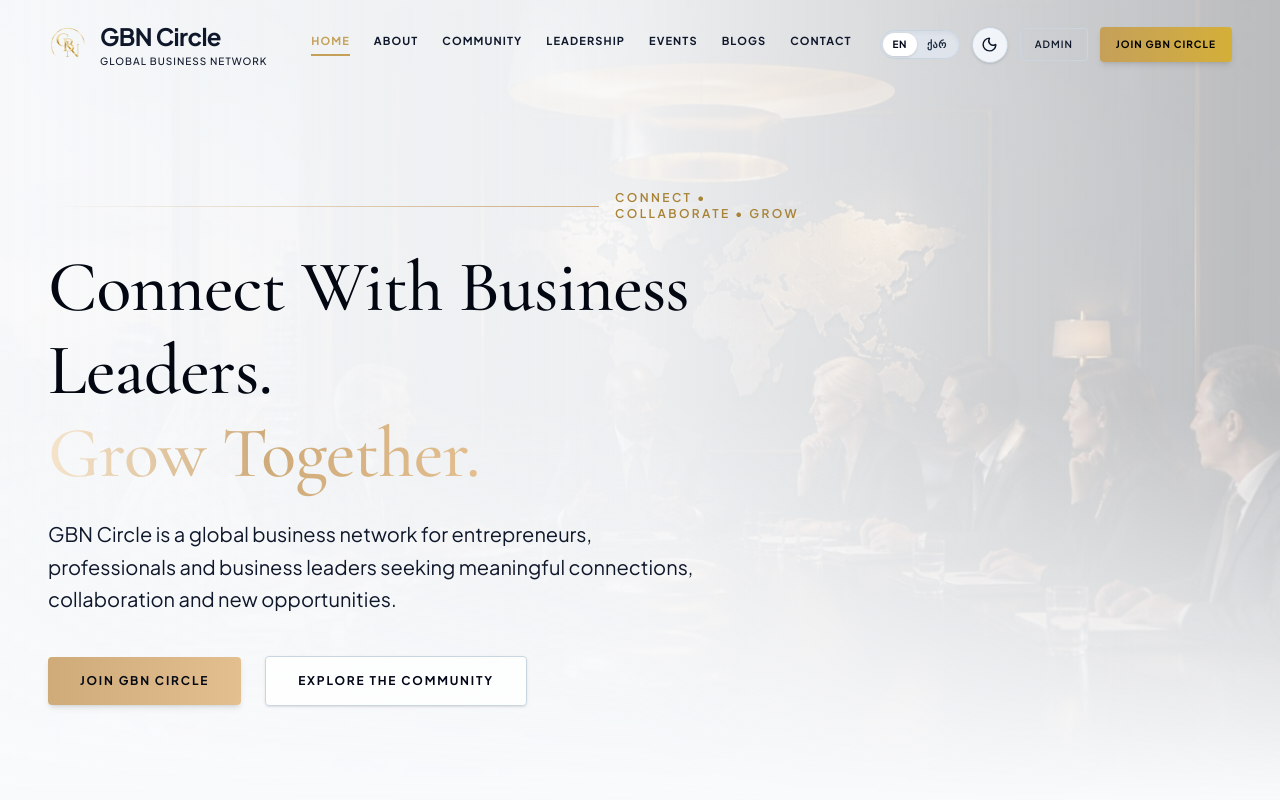
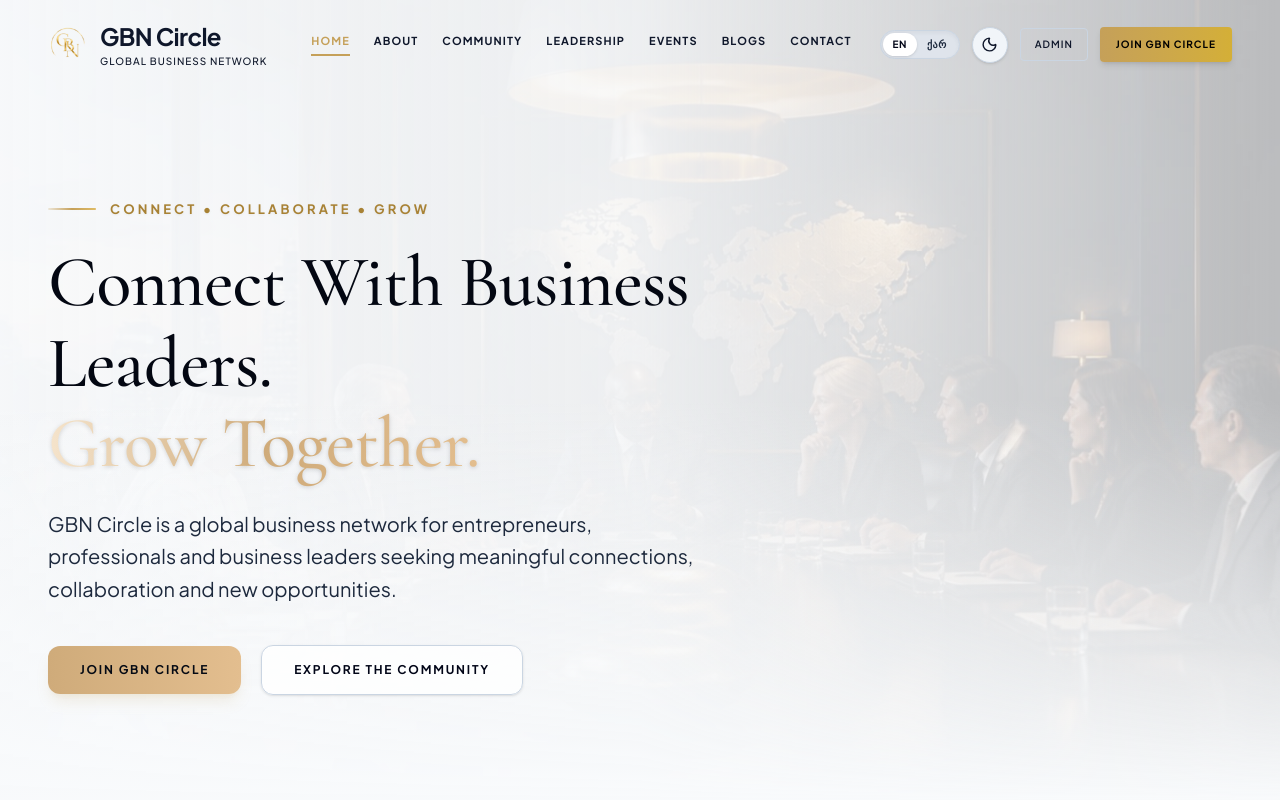
Before and after one commit to nimethfernando/gbn-circle, a Next.js app: page / in a window 1280 px wide. Shown: the top 800 px of the page. Built offline with nearby package versions, Linux system fonts and the light colour scheme; no server answers; the database is empty.

Commit message:
fix(hero): keep badge on single line, fix line animation expansion, and polish CTA styling

```diff
--- a/src/app/blogs/page.tsx
+++ b/src/app/blogs/page.tsx
@@ -589,15 +589,15 @@
             </button>
 
             {/* Header info */}
-            <div className="mb-6 pr-12 sm:pr-14">
-              <div className="flex flex-wrap items-center gap-x-3 gap-y-2 text-xs mb-3.5 pr-6 sm:pr-0">
+            <div className="mb-6 pr-10 sm:pr-12">
+              <div className="flex flex-wrap items-center gap-2 sm:gap-3 text-xs mb-3.5">
                 <span className="px-2.5 py-1 rounded bg-[#c5a059] text-black text-[10px] font-bold uppercase tracking-wider shrink-0 shadow-xs">
                   {readingArticle.category}
                 </span>
-                <div className="flex items-center gap-2 text-slate-500 dark:text-slate-400 flex-wrap">
+                <div className="flex items-center gap-2 text-slate-500 dark:text-slate-400 shrink-0">
                   <span>{readingArticle.date}</span>
                   <span className="text-slate-400">&bull;</span>
-                  <span className="inline-flex items-center gap-1 font-medium text-slate-600 dark:text-slate-300 whitespace-nowrap">
+                  <span className="inline-flex items-center gap-1 font-medium text-slate-600 dark:text-slate-300">
                     <Clock size={12} className="text-[#b38838] dark:text-[#c5a059]" />
                     {readingArticle.readTime}
                   </span>
--- a/src/components/home/Hero.tsx
+++ b/src/components/home/Hero.tsx
@@ -35,40 +35,38 @@
 
       <div className="container relative mx-auto px-6 md:px-12 z-10 max-w-7xl mt-6 sm:mt-12">
         <div className="max-w-3xl">
-          <div className="flex items-center gap-4 mb-6 animate-fade-in-up">
-            <div
-              className="h-px w-12 bg-gold-gradient animate-draw-line"
-              style={{
-                animationDelay: '0.2s',
-                background:
-                  'linear-gradient(to right, transparent, var(--color-gbn-gold))',
-              }}
-            ></div>
-            <p className="text-[#a88235] dark:text-gbn-gold uppercase tracking-[0.2em] text-xs font-semibold">
+          <div className="flex items-center gap-3.5 mb-6 animate-fade-in-up">
+            <div className="w-8 sm:w-12 h-[2px] rounded-full shrink-0 overflow-hidden bg-[#c5a059]/20">
+              <div
+                className="h-full w-full bg-gradient-to-r from-transparent via-[#c5a059] to-[#dfbb66] animate-draw-line"
+                style={{ animationDelay: '0.2s' }}
+              />
+            </div>
+            <p className="text-[#a88235] dark:text-[#c5a059] uppercase tracking-[0.2em] sm:tracking-[0.24em] text-xs sm:text-[13px] font-bold whitespace-nowrap shrink-0 drop-shadow-xs">
               {badge}
             </p>
           </div>
 
-          <h1 className="text-4xl sm:text-5xl md:text-6xl lg:text-7xl font-serif text-slate-900 dark:text-white mb-6 leading-[1.15] tracking-tight animate-fade-in-up delay-100">
+          <h1 className="text-4xl sm:text-5xl md:text-6xl lg:text-7xl font-serif text-slate-900 dark:text-white mb-6 leading-[1.12] tracking-tight animate-fade-in-up delay-100">
             {headingLine1}{' '}
-            <br className="hidden md:block" />
-            <span className="text-gradient-gold">{headingLine2}</span>
+            <br className="hidden sm:block" />
+            <span className="text-gradient-gold drop-shadow-sm">{headingLine2}</span>
           </h1>
 
-          <p className="text-base sm:text-lg md:text-xl text-slate-900 dark:text-gray-300 font-normal mb-10 max-w-2xl leading-relaxed animate-fade-in-up delay-200">
+          <p className="text-base sm:text-lg md:text-xl text-slate-800 dark:text-gray-300 font-normal mb-8 sm:mb-10 max-w-2xl leading-relaxed animate-fade-in-up delay-200">
             {subtitle}
           </p>
 
-          <div className="flex flex-col sm:flex-row flex-wrap items-center gap-4 sm:gap-6 animate-fade-in-up delay-300">
+          <div className="flex flex-col sm:flex-row flex-wrap items-stretch sm:items-center gap-3.5 sm:gap-5 animate-fade-in-up delay-300">
             <Link
               href={primaryBtnLink}
-              className="w-full sm:w-auto bg-gradient-to-r from-gbn-gold to-gbn-gold-hover text-gbn-navy-dark text-xs tracking-[0.15em] font-bold px-8 py-4 rounded-sm transition-all hover:scale-105 flex items-center justify-center uppercase hover-shine shadow-md text-center"
+              className="w-full sm:w-auto bg-gradient-to-r from-gbn-gold to-gbn-gold-hover hover:from-gbn-gold-hover hover:to-[#dfbb66] text-gbn-navy-dark text-xs tracking-[0.15em] font-bold px-8 py-4 rounded-xl transition-all hover:scale-[1.02] active:scale-[0.98] flex items-center justify-center uppercase hover-shine shadow-lg shadow-[#c5a059]/15 text-center cursor-pointer"
             >
               {primaryBtnText}
             </Link>
             <Link
               href={secondaryBtnLink}
-              className="w-full sm:w-auto bg-white/80 dark:bg-transparent border border-slate-300 dark:border-white/20 text-slate-950 dark:text-white text-xs tracking-[0.15em] font-bold px-8 py-4 rounded-sm transition-all hover:border-[#c5a059] dark:hover:border-gbn-gold hover:text-[#c5a059] dark:hover:text-gbn-gold uppercase shadow-sm dark:shadow-none text-center"
+              className="w-full sm:w-auto bg-white/80 dark:bg-slate-900/40 backdrop-blur-sm border border-slate-300 dark:border-white/20 hover:border-[#c5a059] dark:hover:border-gbn-gold text-slate-950 dark:text-white hover:text-[#c5a059] dark:hover:text-gbn-gold text-xs tracking-[0.15em] font-bold px-8 py-4 rounded-xl transition-all hover:scale-[1.02] active:scale-[0.98] uppercase shadow-sm text-center cursor-pointer"
             >
               {secondaryBtnText}
             </Link>
@@ -78,7 +76,7 @@
                 target="_blank"
                 rel="noopener noreferrer"
                 download
-                className="w-full sm:w-auto bg-[#c5a059]/15 hover:bg-[#c5a059]/25 border border-[#c5a059]/50 text-[#a88235] dark:text-[#f3d38c] hover:text-[#806020] dark:hover:text-white text-xs tracking-[0.15em] font-bold px-7 py-4 rounded-sm transition-all flex items-center justify-center gap-2 uppercase shadow-sm dark:shadow-none text-center group cursor-pointer"
+                className="w-full sm:w-auto bg-[#c5a059]/15 hover:bg-[#c5a059]/25 border border-[#c5a059]/50 text-[#a88235] dark:text-[#f3d38c] hover:text-[#806020] dark:hover:text-white text-xs tracking-[0.15em] font-bold px-7 py-4 rounded-xl transition-all flex items-center justify-center gap-2 uppercase shadow-sm text-center group cursor-pointer hover:scale-[1.02]"
                 title={brochureBtnText}
               >
                 <Download size={15} className="text-[#a88235] dark:text-[#f3d38c] group-hover:scale-110 transition-transform" />
```
